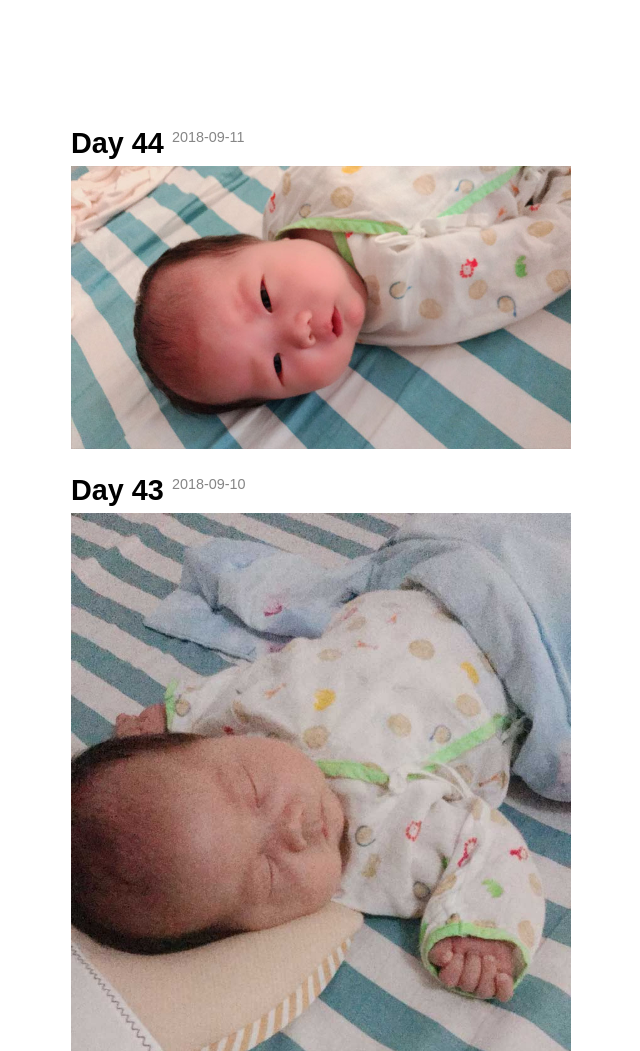
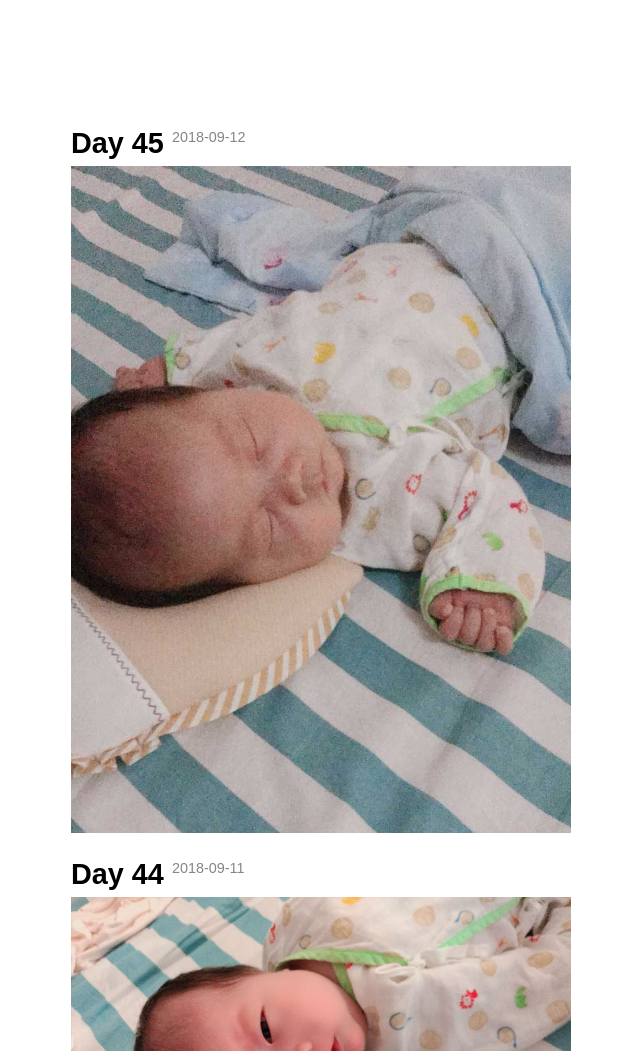
Before and after one commit to jaywcjlove/baby, a plain HTML site: page index.html in a window 1280 px wide. Shown: the part 520-1571 px from the top of the page, without its empty margins (319-959 px from the left). Drawn offline with Linux system fonts and the light colour scheme.

Commit message:
Baby 45th day.

```diff
--- a/index.html
+++ b/index.html
@@ -26,6 +26,12 @@
     </tbody>
   </table>
   <div class="photo">
+    <div>
+      <h2>Day 45 <sup>2018-09-12</sup></h2>
+      <div>
+        <img alt="王昭然" class="lazyload" data-src="images/day45.jpg" />
+      </div>
+    </div>
     <div>
       <h2>Day 44 <sup>2018-09-11</sup></h2>
       <div>
```
Also changed, not shown: images/day45.jpg (added).
